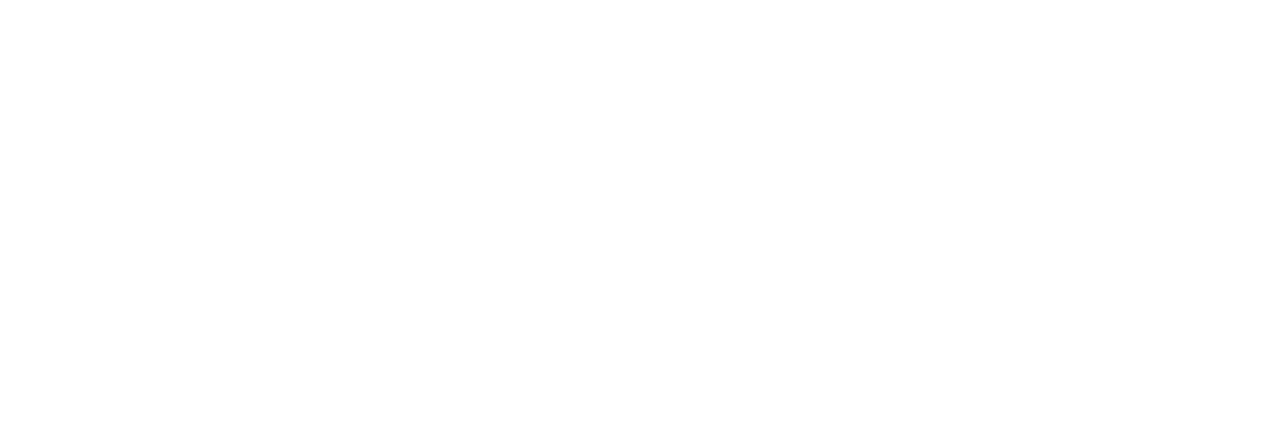
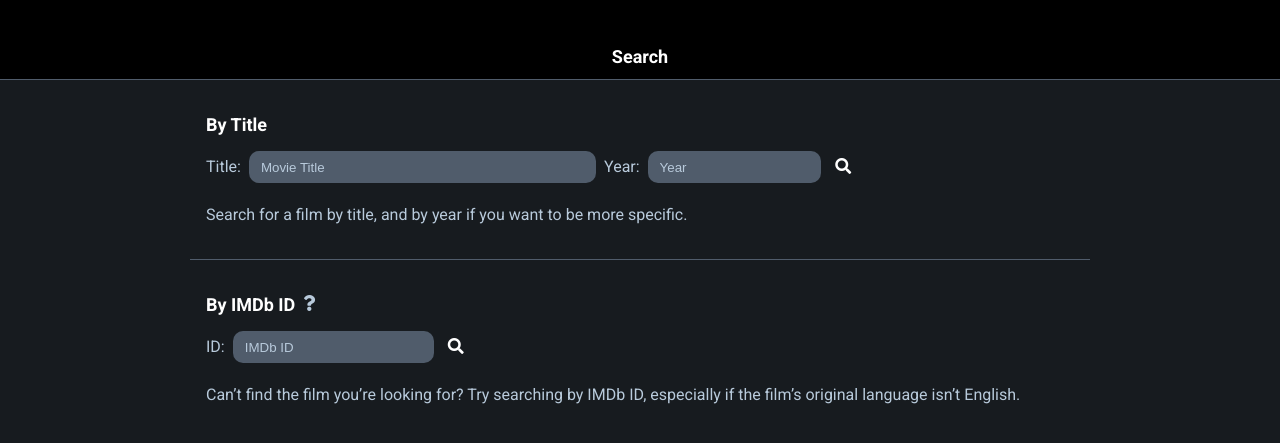
Before and after one commit to jamiecafirma/ajax-project, a website: page index.html in a window 1280 px wide. Drawn offline with Linux system fonts and the light colour scheme.

Commit message:
Create a div with data-view='search-films'. Create a search form strictly for inputs that are movie titles and the year released. Create a search form strictly for inputs that are IMDb IDs. #1

```diff
--- a/css/layout.css
+++ b/css/layout.css
@@ -0,0 +1,13 @@
+.container {
+  max-width: 900px;
+  margin: auto;
+}
+
+.row {
+  display: flex;
+  flex-wrap: wrap;
+}
+
+.column-full {
+  width: 100%;
+}
--- a/css/styles.css
+++ b/css/styles.css
@@ -0,0 +1,94 @@
+body {
+  background-color: #171b1f;
+  color: #b8cadb;
+  font-family: 'Roboto', sans-serif;
+}
+
+header {
+  background-color: black;
+}
+
+h3 {
+  color: white;
+  font-size: 18px;
+  margin-bottom: 0.75rem;
+}
+
+input {
+  border-radius: 10px;
+  background-color: #505c6b;
+  color: #b8cadb;
+  padding: 0.75rem;
+  border: none;
+  margin: 4px;
+  height: 2rem;
+  outline: none;
+}
+
+button {
+  background-color: #171b1f;
+  color: white;
+  border: none;
+  font-size: 16px;
+}
+
+a {
+  text-decoration: none;
+  color: #b8cadb;
+}
+
+p {
+  line-height: 1.5;
+}
+
+::placeholder {
+  color: #b8cadb;
+}
+
+.height-80 {
+  height: 80px;
+}
+
+.width-40 {
+  width: 40%;
+}
+
+.width-fifth {
+  width: 20%;
+}
+
+.light-grey-border {
+  border-bottom: solid #505c6b 1px;
+}
+
+.grey-bg {
+  background-color: #171b1f;
+}
+
+.padding-one-rem {
+  padding: 1rem;
+}
+
+.text-center {
+  text-align: center;
+}
+
+.align-center {
+  display: flex;
+  align-items: center;
+}
+
+.align-flex-end {
+  display: flex;
+  align-items: flex-end;
+}
+
+.justify-center {
+  display: flex;
+  justify-content: center;
+}
+
+.question-mark {
+  padding-top: 4px;
+  margin-left: 8px;
+}
--- a/index.html
+++ b/index.html
@@ -4,15 +4,91 @@
   <meta charset="UTF-8">
   <meta name="viewport" content="width=device-width, initial-scale=1.0">
   <title>AJAX Project</title>
+  <link rel="preconnect" href="https://fonts.googleapis.com">
+  <link rel="preconnect" href="https://fonts.gstatic.com" crossorigin>
+  <link href="https://fonts.googleapis.com/css2?family=Roboto:ital,wght@0,400;0,700;1,400&display=swap" rel="stylesheet">
   <link rel="icon" href="images/favicon.ico">
+  <link
+    rel="stylesheet"
+    href="https://cdnjs.cloudflare.com/ajax/libs/font-awesome/5.15.3/css/all.min.css">
   <link rel="stylesheet" href="css/reset.css">
   <link rel="stylesheet" href="css/layout.css">
   <link rel="stylesheet" href="css/styles.css">
 </head>
 <body>
   <header>
+      <div class="row height-80 justify-center align-flex-end light-grey-border" data-view="search-films">
+        <div class="column-full">
+          <h3 class="text-center">Search</h3>
+        </div>
+      </div>
   </header>
   <main>
+    <div class="container">
+      <div data-view="search-films">
+        <div class="grey-bg light-grey-border padding-one-rem">
+          <form class="row flex-wrap" id="search-movie-title">
+            <div class="column-full">
+              <h3>By Title</h3>
+            </div>
+            <div class="column-full">
+              <label>
+                Title:
+                <input
+                required
+                class="width-40"
+                name="title"
+                id="search-title"
+                type="text"
+                placeholder="Movie Title">
+              </label>
+              <label>
+                Year:
+                <input
+                class="width-fifth"
+                name="year"
+                id="search-year"
+                type="text"
+                placeholder="Year">
+              </label>
+              <button type="submit">
+                <i class="fas fa-search"></i>
+              </button>
+            </div>
+            <div class="column-full">
+              <p>Search for a film by title, and by year if you want to be more specific.</p>
+            </div>
+          </form>
+        </div>
+        <div class="grey-bg padding-one-rem">
+          <form id="search-id">
+            <div class="row align-center">
+              <h3>By IMDb ID</h3>
+              <a href="#" class="question-mark">
+                <i class="fas fa-question"></i>
+              </a>
+            </div>
+            <div class="column-full">
+              <label>
+                ID:
+                <input required
+                name="imdb-id"
+                id="search-imdb-id"
+                type="text"
+                placeholder="IMDb ID">
+              </label>
+              <button type="submit">
+                <i class="fas fa-search"></i>
+              </button>
+            </div>
+            <div class="column-full">
+              <p>Can’t find the film you’re looking for? Try searching by IMDb ID, especially
+              if the film’s original language isn’t English.</p>
+            </div>
+          </form>
+        </div>
+      </div>
+    </div>
   </main>
   <script src="js/data.js"></script>
   <script src="js/main.js"></script>
```
